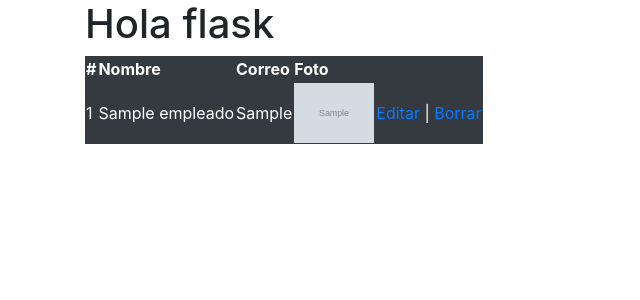
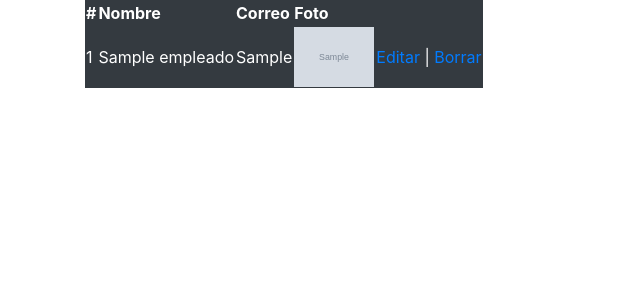
Before and after one commit to sealmaraz/sistema-empleados, a Flask app: page / in a window 1280 px wide. Shown: the part 56-356 px from the top of the page, without its empty margins (0-640 px from the left). Run offline with Flask 2, Linux system fonts and the light colour scheme; tables that the repository leaves empty or names only in its code hold one stand-in row (values such as "Sample post"); grey boxes marked "Sample" are stand-in pictures.

Commit message:
cambio minimo

```diff
--- a/src/templates/empleados/index.html
+++ b/src/templates/empleados/index.html
@@ -1,6 +1,5 @@
 
 {%include 'header.html' %}
-<h1>Hola flask</h1>
     <table class="table-responsive-md table-dark">
         <thead class=" thead thead-dark">
             <tr>
```
